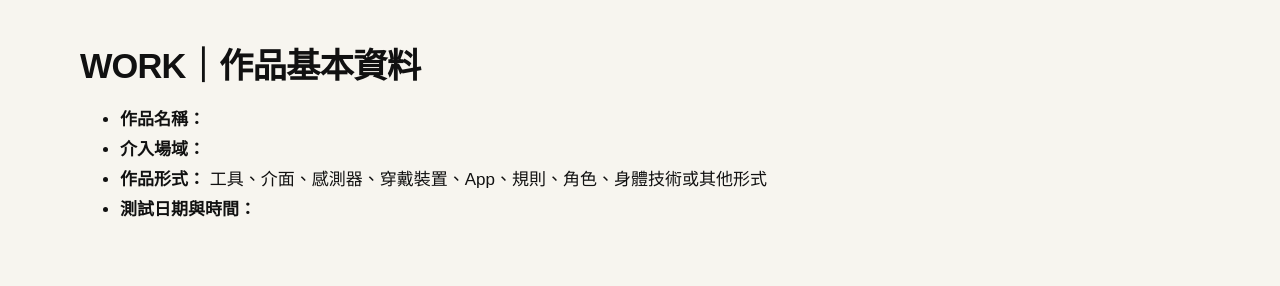
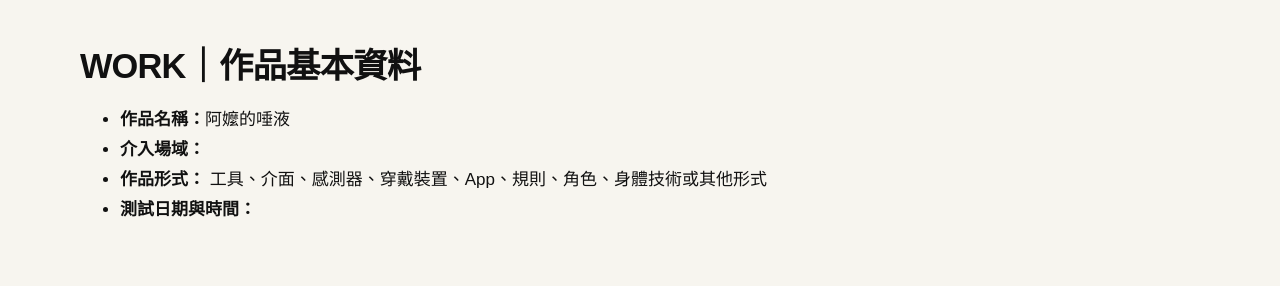
Before and after one commit to 0101bb/fieldworkarchive, a Jekyll site: the page built from weeks/week-09.md, in a window 1280 px wide. Shown: the part 568-854 px from the top of the page. Built offline with Jekyll 4.4.1, drawn with Linux system fonts in a browser that asks for light colours.

Commit message:
Update week 09: work title

```diff
--- a/weeks/week-09.md
+++ b/weeks/week-09.md
@@ -14,7 +14,7 @@ permalink: /weeks/week-09/
 
 ## WORK｜作品基本資料
 
-* **作品名稱：**
+* **作品名稱：**阿嬤的唾液
 * **介入場域：**
 * **作品形式：**
   工具、介面、感測器、穿戴裝置、App、規則、角色、身體技術或其他形式
```
